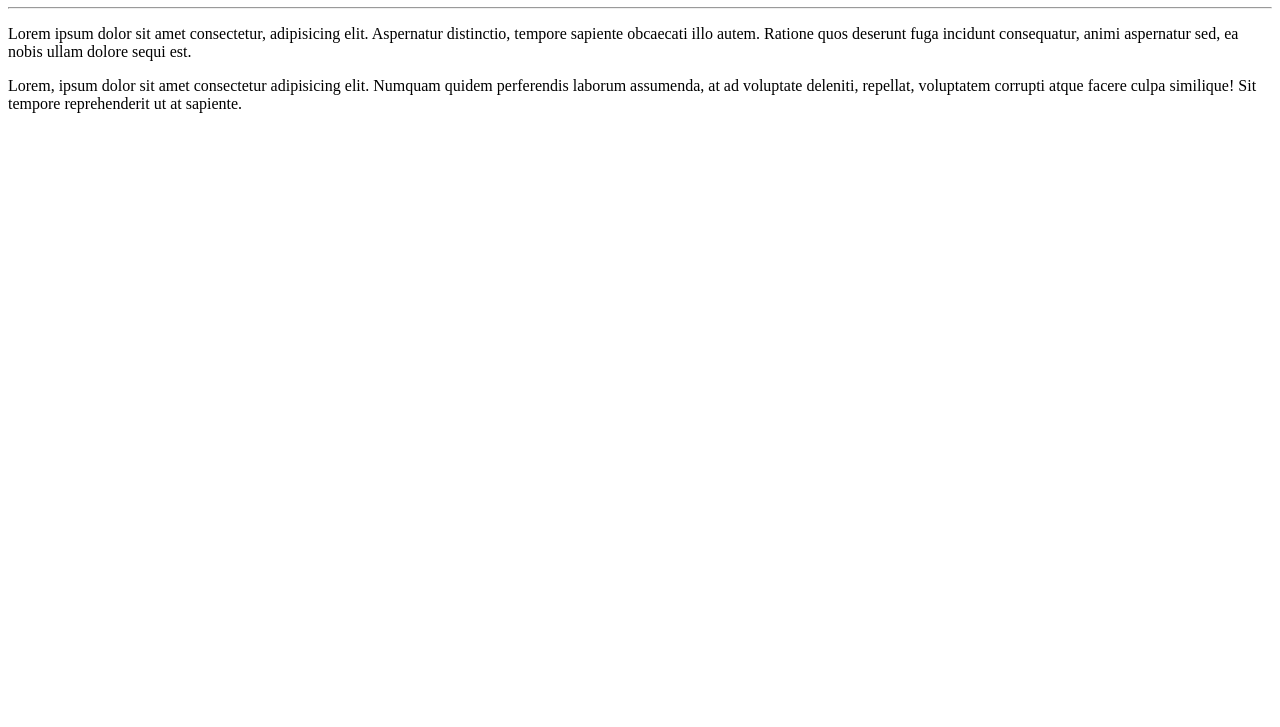
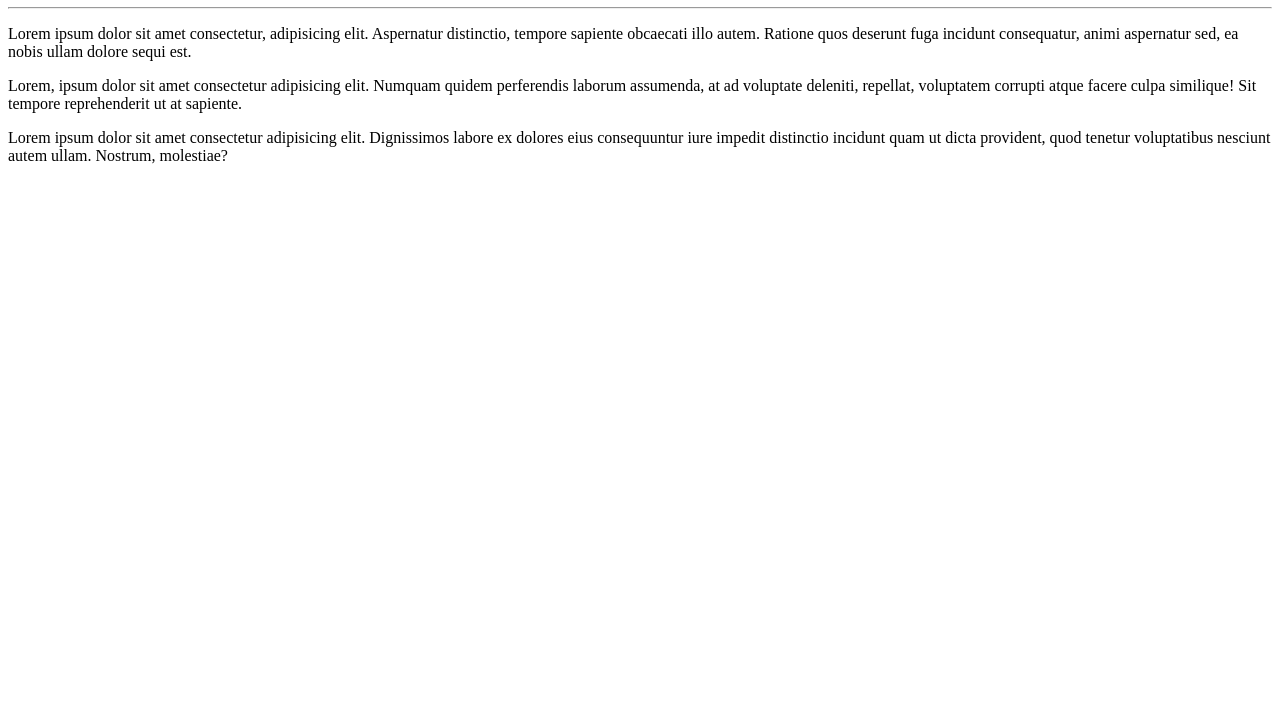
Before and after one commit to luizkarlus-dev/Ola-Mundo, a plain HTML site: page site-exemplo/index.html in a window 1280 px wide. Shown: the part 73-800 px from the top of the page. Drawn offline with Linux system fonts and the light colour scheme.

Commit message:
Exibição para Guillherme

```diff
--- a/site-exemplo/index.html
+++ b/site-exemplo/index.html
@@ -10,5 +10,6 @@
     <hr>
     <p>Lorem ipsum dolor sit amet consectetur, adipisicing elit. Aspernatur distinctio, tempore sapiente obcaecati illo autem. Ratione quos deserunt fuga incidunt consequatur, animi aspernatur sed, ea nobis ullam dolore sequi est.</p>
     <p>Lorem, ipsum dolor sit amet consectetur adipisicing elit. Numquam quidem perferendis laborum assumenda, at ad voluptate deleniti, repellat, voluptatem corrupti atque facere culpa similique! Sit tempore reprehenderit ut at sapiente.</p>
+    <p>Lorem ipsum dolor sit amet consectetur adipisicing elit. Dignissimos labore ex dolores eius consequuntur iure impedit distinctio incidunt quam ut dicta provident, quod tenetur voluptatibus nesciunt autem ullam. Nostrum, molestiae?</p>
 </body>
 </html>
```
